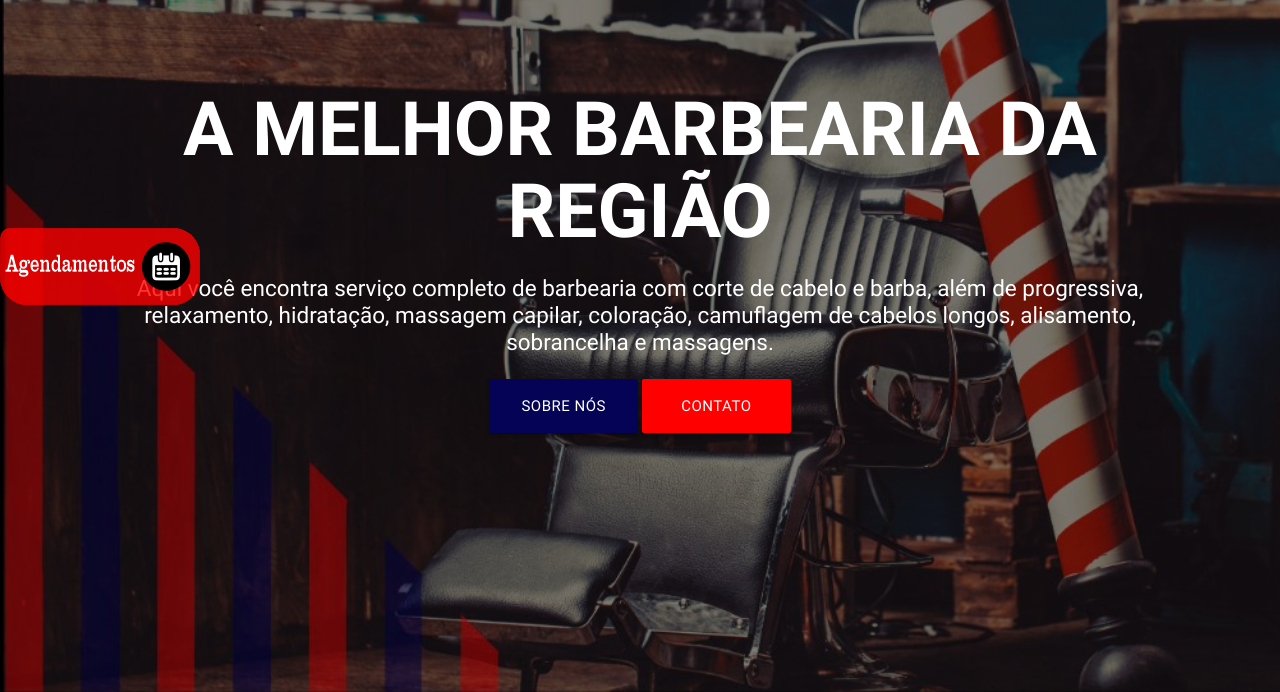
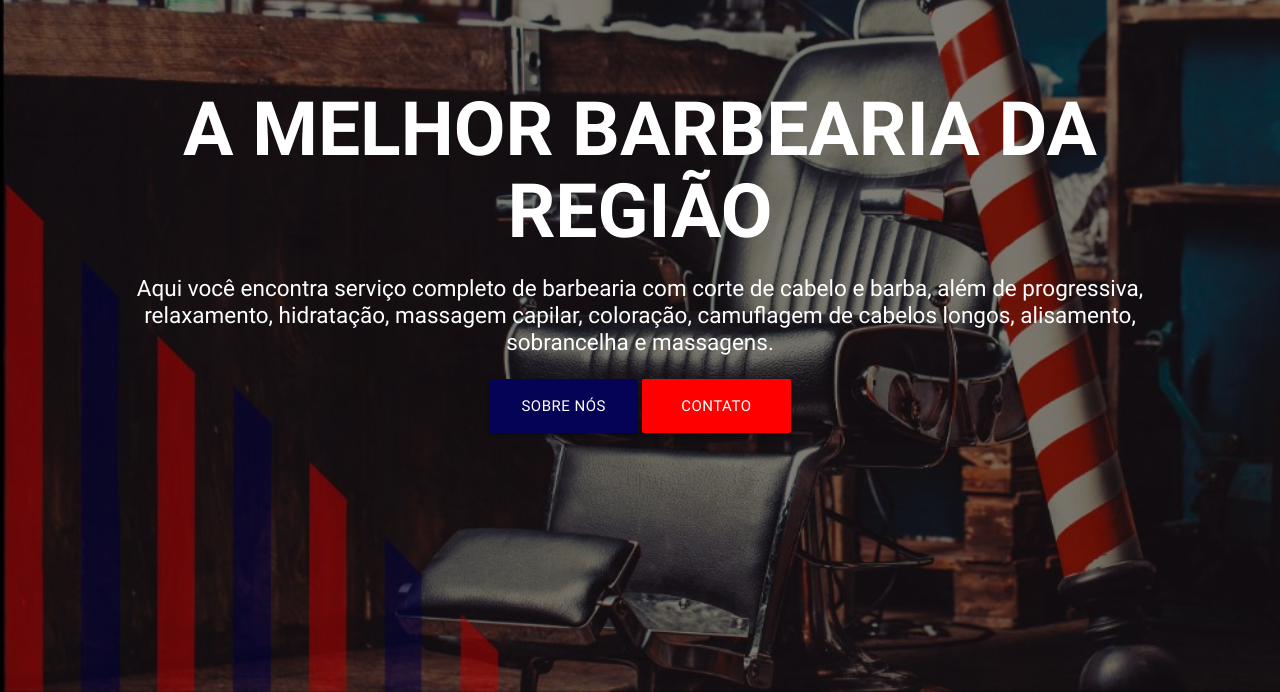
Before and after one commit to CarlosEduardo31/CarlosEduardo31, a plain HTML site: page index.html in a window 1280 px wide. Shown: the part 108-800 px from the top of the page. Drawn offline with Linux system fonts and the light colour scheme.

Commit message:
Update index.html

```diff
--- a/index.html
+++ b/index.html
@@ -392,7 +392,7 @@
     </div>
 
     <!-- BOTÃO AGENDAMENTO -->
-    <a href="agendamento.html" class="flag-agendar w-inline-block">
+<!--     <a href="agendamento.html" class="flag-agendar w-inline-block"> -->
 
     </a>
 
```
